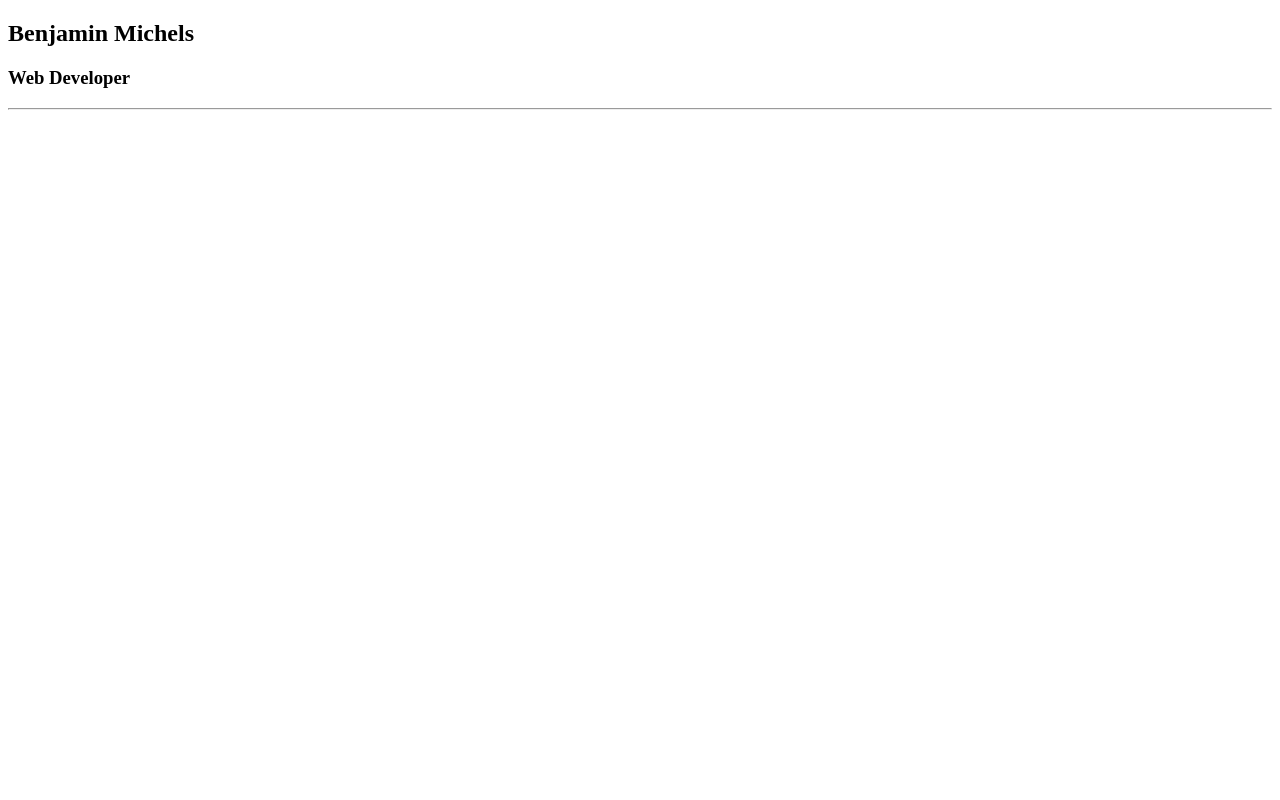
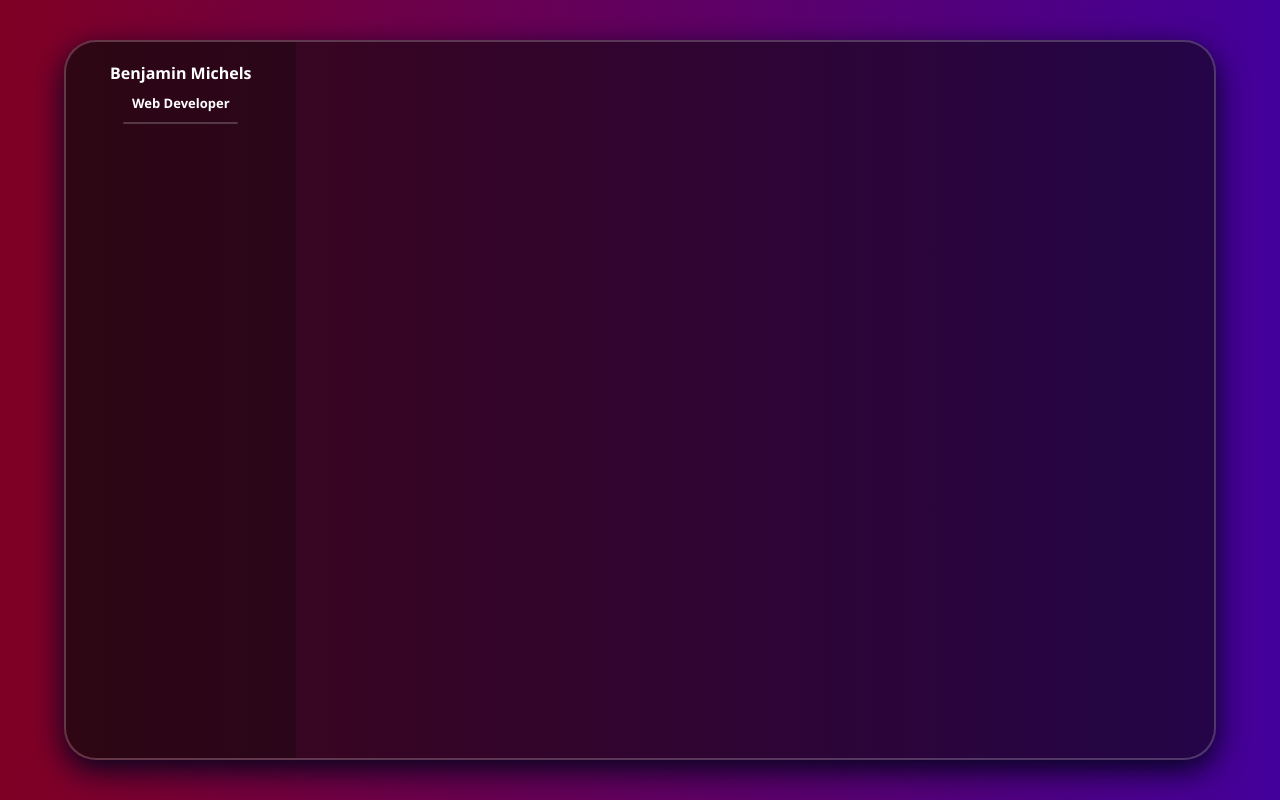
Before and after one commit to Benjamin-Michels/portTest, a plain HTML site: page index.html in a window 1280 px wide. Drawn offline with Linux system fonts and the light colour scheme; the site is published under a folder, as on GitHub Pages, so addresses that start at the root find nothing.

Commit message:
fixed an issue with the css

```diff
--- a/index.html
+++ b/index.html
@@ -5,7 +5,7 @@
     <meta charset="UTF-8">
     <meta http-equiv="X-UA-Compatible" content="IE=edge">
     <meta name="viewport" content="width=device-width, initial-scale=1.0">
-    <link rel="stylesheet" href="/styles.css">
+    <link rel="stylesheet" href="styles/styles.css">
     <title>Benjamin Michels</title>
 </head>
 
```
Also changed, not shown: styles/code-512-1126011228.png (renamed from code-512-1126011228.png), styles/styles.css (renamed from styles.css).
